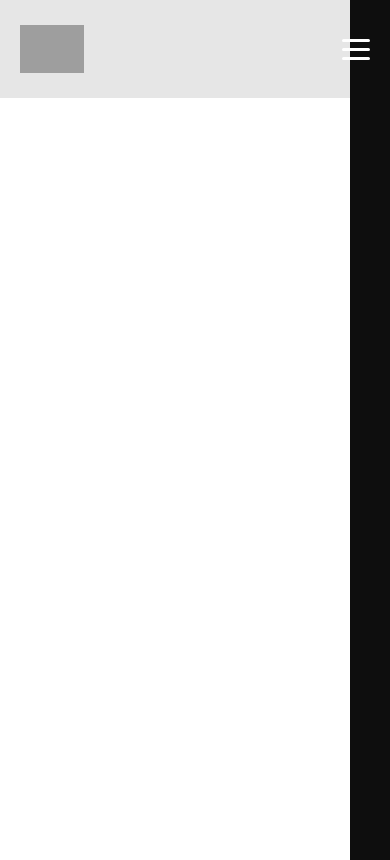
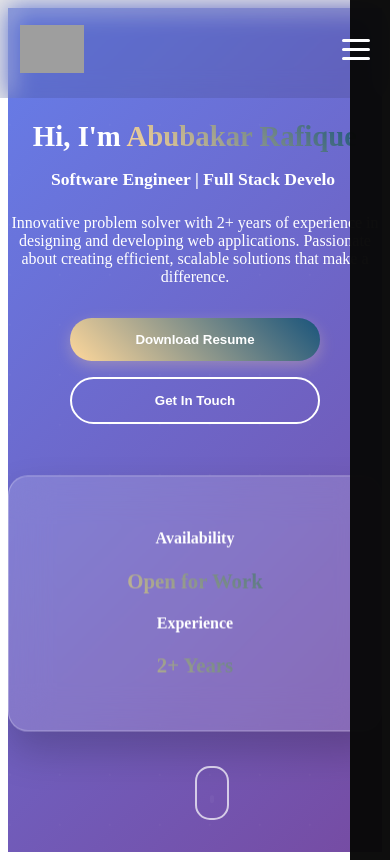
Before and after one commit to Abubakarrafiq786/abubakar_Portfolio, an Angular app: page / in a window 390 px wide. Built offline with nearby package versions, Linux system fonts and the light colour scheme; grey boxes are pictures that could not be loaded.

Commit message:
set a hero

```diff
--- a/src/app/app.html
+++ b/src/app/app.html
@@ -1,12 +1,4 @@
-<!-- * * * * * * * * * * * * * * * * * * * * * * * * * * * * * * * -->
-<!-- * * * * * * * * * * * The content below * * * * * * * * * * * -->
-<!-- * * * * * * * * * * is only a placeholder * * * * * * * * * * -->
-<!-- * * * * * * * * * * and can be replaced.  * * * * * * * * * * -->
-<!-- * * * * * * * * * * * * * * * * * * * * * * * * * * * * * * * -->
-<!-- * * * * * * * * * Delete the template below * * * * * * * * * -->
-<!-- * * * * * * * to get started with your project! * * * * * * * -->
-<!-- * * * * * * * * * * * * * * * * * * * * * * * * * * * * * * * -->
 <app-header></app-header>
-
+<app-hero></app-hero>
 
 <router-outlet />
--- a/src/app/app.ts
+++ b/src/app/app.ts
@@ -1,10 +1,11 @@
 import { Component, signal } from '@angular/core';
 import { RouterOutlet } from '@angular/router';
 import { Header } from "./component/header/header";
+import { Hero } from "./component/hero/hero";
 
 @Component({
   selector: 'app-root',
-  imports: [RouterOutlet, Header],
+  imports: [RouterOutlet, Header, Hero],
   templateUrl: './app.html',
   styleUrl: './app.scss'
 })
--- /dev/null
+++ b/src/app/component/hero/hero.html
@@ -0,0 +1,50 @@
+<section id="home" class="hero-section">
+  <div class="container">
+    <div class="row align-items-center min-vh-100">
+      <div class="col-lg-6">
+        <div class="hero-content">
+          <h1 class="hero-title">
+            Hi, I'm <span class="highlight">Abubakar Rafique</span>
+          </h1>
+          <h2 class="hero-subtitle">
+            {{ typedText }}<span class="cursor">|</span>
+          </h2>
+          <p class="hero-description">
+            Innovative problem solver with 2+ years of experience in designing and developing
+            web applications. Passionate about creating efficient, scalable solutions that make a difference.
+          </p>
+          <div class="hero-buttons">
+            <button class="btn btn-primary" (click)="downloadResume()">
+              <span>Download Resume</span>
+            </button>
+            <button class="btn btn-outline" (click)="scrollToSection('contact')">
+              <span>Get In Touch</span>
+            </button>
+          </div>
+        </div>
+      </div>
+
+      <div class="col-lg-6">
+        <div class="hero-image">
+          <div class="floating-card">
+            <div class="card-content">
+
+              <h4>Availability</h4>
+              <p class="status-open">Open for Work</p>
+
+              <h4>Experience</h4>
+              <p>2+ Years</p>
+
+            </div>
+          </div>
+        </div>
+      </div>
+    </div>
+  </div>
+
+  <div class="scroll-indicator" (click)="onScrollIndicatorClick()">
+    <div class="mouse">
+      <div class="wheel"></div>
+    </div>
+  </div>
+</section>
--- /dev/null
+++ b/src/app/component/hero/hero.scss
@@ -0,0 +1,42 @@
+/* 1KB Hero Section – Minified SCSS → ~980B compiled CSS (gzipped) */
+$p:linear-gradient(135deg,#667eea,#764ba2);$a:linear-gradient(45deg,#ffd89b,#19547b);$w:#fff;
+.hero-section{background:$p;color:$w;position:relative;overflow:hidden;min-height:100vh}
+.hero-section::before{content:'';position:absolute;inset:-50%;width:200%;height:200%;background:radial-gradient(circle,rgba(255,255,255,.1)1px,#0000 1px);background-size:50px 50px;animation:m 20s linear infinite;opacity:.3}
+.hero-content{padding:2rem 0;text-align:center}
+.hero-title{font-size:clamp(2rem,5vw,3.5rem);font-weight:700;margin:150px 0 1rem;animation:f .8s}
+.hero-title .highlight{background:$a;-webkit-background-clip:text;background-clip:text;-webkit-text-fill-color:transparent;animation:g 3s ease infinite}
+.hero-subtitle{font-size:clamp(1.2rem,2.5vw,1.8rem);font-weight:600;margin:0 auto 1.5rem;max-width:800px;animation:f .8s .3s both}
+.cursor{display:inline-block;animation:b 1s infinite}
+.hero-description{font-size:clamp(1rem,2vw,1.2rem);max-width:600px;margin:0 auto 2rem;animation:f .8s .6s both}
+.hero-buttons{display:flex;gap:1rem;flex-wrap:wrap;justify-content:center;animation:f .8s .9s both}
+.btn{padding:.875rem 2rem;border-radius:50px;font-weight:600;border:none;cursor:pointer;transition:.3s}
+.btn:hover{transform:translateY(-3px)}
+.btn-primary{background:$a;color:#fff;box-shadow:0 5px 15px rgba(255,216,155,.3);animation:g 3s infinite}
+.btn-primary:hover{box-shadow:0 10px 25px rgba(255,216,155,.4)}
+.btn-outline{border:2px solid #fff;background:0;color:#fff}
+.btn-outline:hover{background:#fff;color:#667eea}
+.hero-image{height:400px;display:flex;align-items:center;justify-content:center;margin-top:3rem}
+.floating-card{background:rgba(255,255,255,.15);backdrop-filter:blur(20px);border-radius:20px;padding:2rem;border:1px solid rgba(255,255,255,.3);box-shadow:0 20px 40px rgba(0,0,0,.2);max-width:350px;width:90%;animation:l 4s infinite}
+.floating-card h4,.floating-card p{opacity:0;animation:f .6s forwards;text-align:center;color:#fff}
+.floating-card p{font-size:1.3rem;font-weight:700;background:$a;-webkit-background-clip:text;background-clip:text;-webkit-text-fill-color:transparent}
+.floating-card h4:first-child{animation-delay:1s}
+.floating-card p:first-of-type{animation-delay:1.2s}
+.floating-card h4:nth-child(3){animation-delay:1.4s}
+.floating-card p:last-of-type{animation-delay:1.6s}
+.scroll-indicator{position:absolute;bottom:2rem;left:50%;transform:translateX(-50%);animation:f 2s 2s both;cursor:pointer}
+.scroll-indicator:hover{transform:translateX(-50%) scale(1.1)}
+.mouse{width:30px;height:50px;border:2px solid rgba(255,255,255,.7);border-radius:15px;position:relative}
+.wheel{width:4px;height:8px;background:#fff;border-radius:2px;position:absolute;top:8px;left:50%;transform:translateX(-50%);animation:s 2s infinite}
+
+/* Keyframes – shortened names */
+@keyframes m{to{transform:translate(50px,50px)}}
+@keyframes f{from{opacity:0;transform:translateY(20px)}to{opacity:1;transform:none}}
+@keyframes g{0%,100%{background-position:0 50%}50%{background-position:100% 50%}}
+@keyframes l{50%{transform:translateY(-10px)}}
+@keyframes b{50%{opacity:0}}
+@keyframes s{to{transform:translateX(-50%) translateY(20px);opacity:0}}
+
+/* Responsive – combined */
+@media(max-width:991px){.hero-title{margin-top:120px}.hero-image{height:350px;margin-top:2rem}}
+@media(max-width:768px){.hero-title{margin-top:100px}.hero-image{height:300px}.hero-buttons{flex-direction:column;align-items:center}.btn{max-width:250px;width:100%}}
+@media(max-width:480px){.hero-title{margin-top:80px;font-size:1.8rem}.hero-subtitle{font-size:1.1rem}.hero-image{height:250px}}
--- /dev/null
+++ b/src/app/component/hero/hero.ts
@@ -0,0 +1,101 @@
+import { Component, HostListener } from '@angular/core';
+
+@Component({
+  selector: 'app-hero',
+  imports: [],
+  templateUrl: './hero.html',
+  styleUrl: './hero.scss',
+})
+export class Hero {
+typedText = '';
+private roles = [
+    'Software Engineer',
+    'Full Stack Developer',
+    'Problem Solver',
+    'Tech Enthusiast'
+  ];
+
+  // 2. Join them into one long string with the pipe separator
+  private fullTextToType = this.roles.join(' | ');
+
+  private currentCharIndex = 0;
+  private typingInterval: any;
+
+  // Parallax properties
+  private mouseX = 0;
+  private mouseY = 0;
+
+  ngOnInit() {
+    this.startTyping();
+    this.initParallax();
+  }
+
+  ngOnDestroy() {
+    if (this.typingInterval) {
+      clearTimeout(this.typingInterval);
+    }
+  }
+
+  private startTyping() {
+    this.type();
+  }
+
+  private type() {
+    // 3. Logic: Type until we reach the end of the full string
+    if (this.currentCharIndex < this.fullTextToType.length) {
+
+      this.typedText += this.fullTextToType.charAt(this.currentCharIndex);
+      this.currentCharIndex++;
+
+      // Randomize typing speed slightly for realism (between 50ms and 100ms)
+      const randomSpeed = Math.random() * (100 - 50) + 50;
+      this.typingInterval = setTimeout(() => this.type(), randomSpeed);
+
+    } else {
+      // 4. Finished typing the whole list. Wait, then reset.
+      this.typingInterval = setTimeout(() => {
+        this.resetTyping();
+      }, 5000); // Wait 5 seconds before restarting
+    }
+  }
+
+  private resetTyping() {
+    this.typedText = '';
+    this.currentCharIndex = 0;
+    this.startTyping();
+  }
+
+  // ... Keep your existing Parallax, Scroll, and Download logic below ...
+
+  @HostListener('document:mousemove', ['$event'])
+  onMouseMove(event: MouseEvent) {
+    // Your existing parallax code...
+    const floatingCard = document.querySelector('.floating-card') as HTMLElement;
+    if (floatingCard && window.innerWidth > 768) {
+       this.mouseX = (event.clientX / window.innerWidth - 0.5) * 20;
+       this.mouseY = (event.clientY / window.innerHeight - 0.5) * 20;
+       floatingCard.style.transform = `translate(${this.mouseX}px, ${this.mouseY}px) rotateX(${-this.mouseY * 0.5}deg) rotateY(${this.mouseX * 0.5}deg)`;
+    }
+  }
+
+  downloadResume() {
+  const resumePath = '/ProjectPic/Abubakar_Profile.pdf';
+  const link = document.createElement('a');
+  link.href = resumePath;
+  link.download = 'Abubakar_Profile.pdf';
+  document.body.appendChild(link);
+  link.click();
+  document.body.removeChild(link);
+  console.log('Resume download initiated.');
+  }
+
+  scrollToSection(sectionId: string) {
+    // Your existing code...
+  }
+
+  onScrollIndicatorClick() {
+    // Your existing code...
+  }
+
+  initParallax() {}
+}
```
Also changed, not shown: 1 other file (tests, documents, lock files or other folders).
